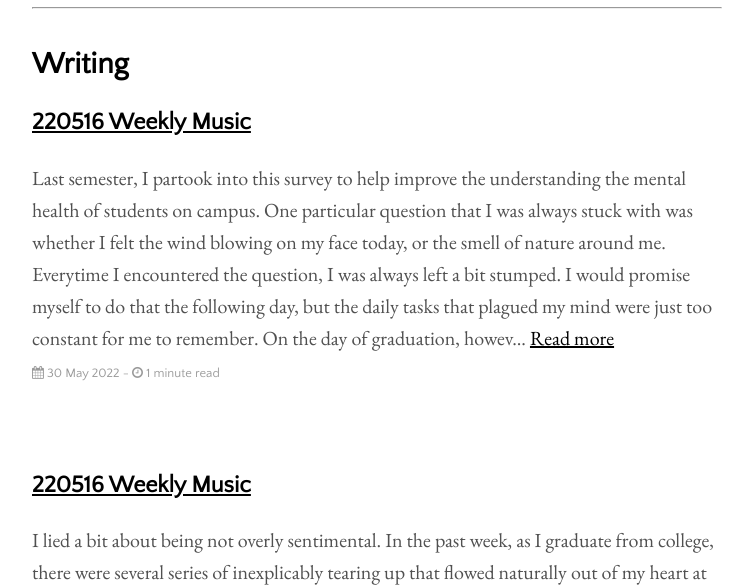
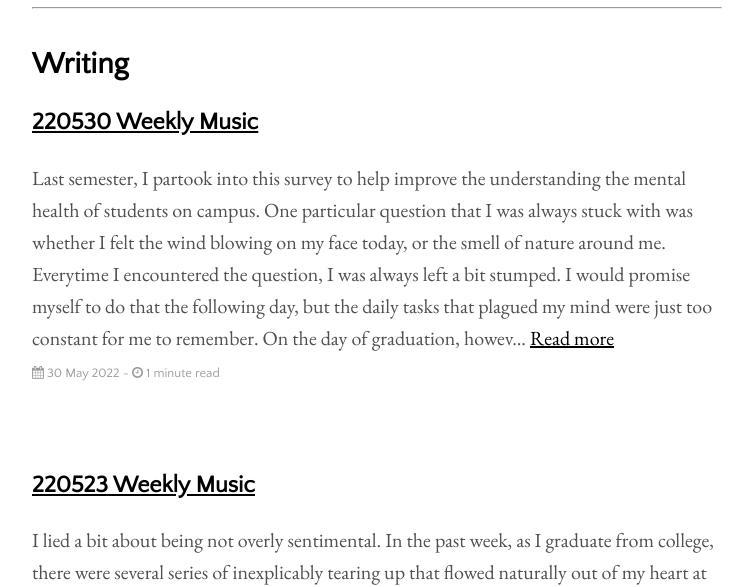
Before and after one commit to aidenva/aidenva.github.io, a Jekyll site: the page built from index.html, in a window 1280 px wide and 900 px high, scrolled down 764 px. Shown: the part 151-738 px from the top of the window, without its empty margins (263-1016 px from the left). Built offline with Jekyll 4.4.1, drawn with Linux system fonts in a browser that asks for light colours; the list of posts is cut into pages by our own code.

Commit message:
edit title

```diff
--- a/_posts/2022-05-23-weekly-music.md
+++ b/_posts/2022-05-23-weekly-music.md
@@ -1,6 +1,6 @@
 ---
 layout: post
-title: "220516 Weekly Music"
+title: "220523 Weekly Music"
 author: "Linh Le"
 categories: music
 tags: [documentation,music]
--- a/_posts/2022-05-30-weekly-music.md
+++ b/_posts/2022-05-30-weekly-music.md
@@ -1,6 +1,6 @@
 ---
 layout: post
-title: "220516 Weekly Music"
+title: "220530 Weekly Music"
 author: "Linh Le"
 categories: music
 tags: [documentation,music]
```
